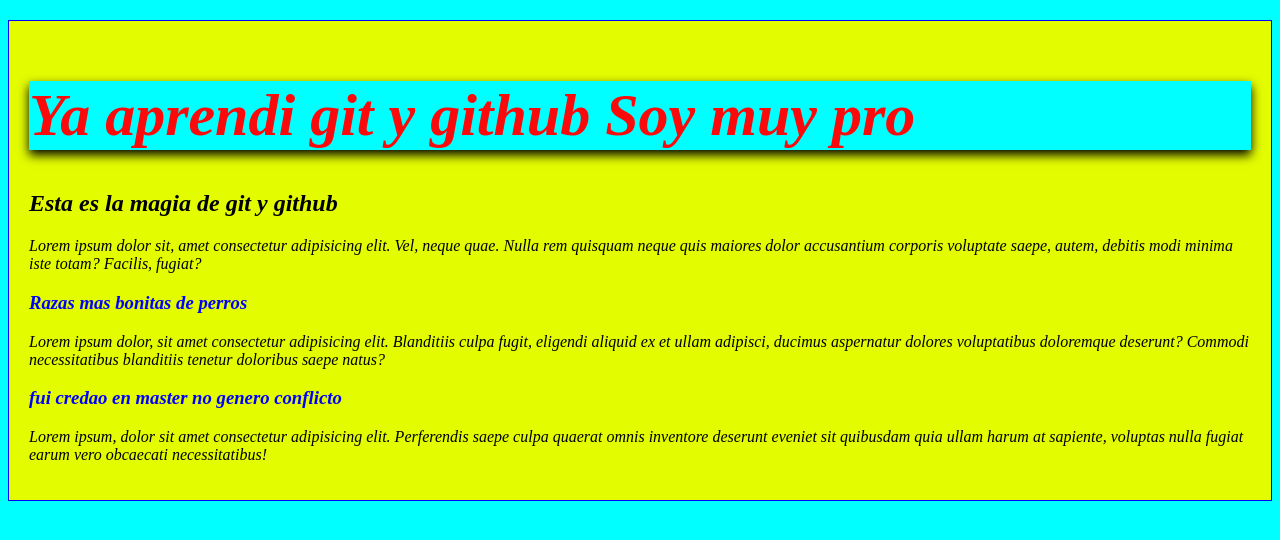
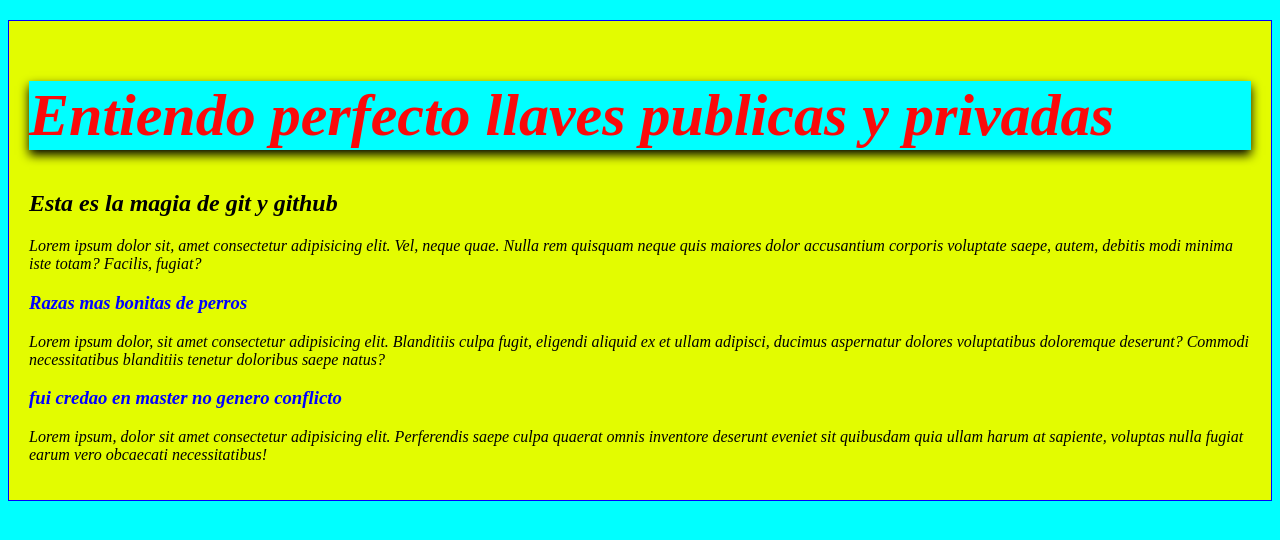
Before and after one commit to D3v3l0perXZ10/blog_site_Carlos_Cortez, a plain HTML site: page index.html in a window 1280 px wide. Drawn offline with Linux system fonts and the light colour scheme.

Commit message:
Cambio del H1 para probar conexión SSH
Cambio del H1 para probar conexión de retorno de remoto a local SSH

```diff
--- a/index.html
+++ b/index.html
@@ -9,7 +9,7 @@
 <body>
     <div class="main">
         <div class="encabezado">
-            <h1>Ya aprendi git y github Soy muy pro</h1>
+            <h1>Entiendo perfecto llaves publicas y privadas</h1>
         </div>
 <h2>Esta es la magia de git y github</h2>
 <p>Lorem ipsum dolor sit, amet consectetur adipisicing elit. Vel, neque quae. Nulla rem quisquam neque quis maiores dolor accusantium corporis voluptate saepe, autem, debitis modi minima iste totam? Facilis, fugiat?</p>
```
